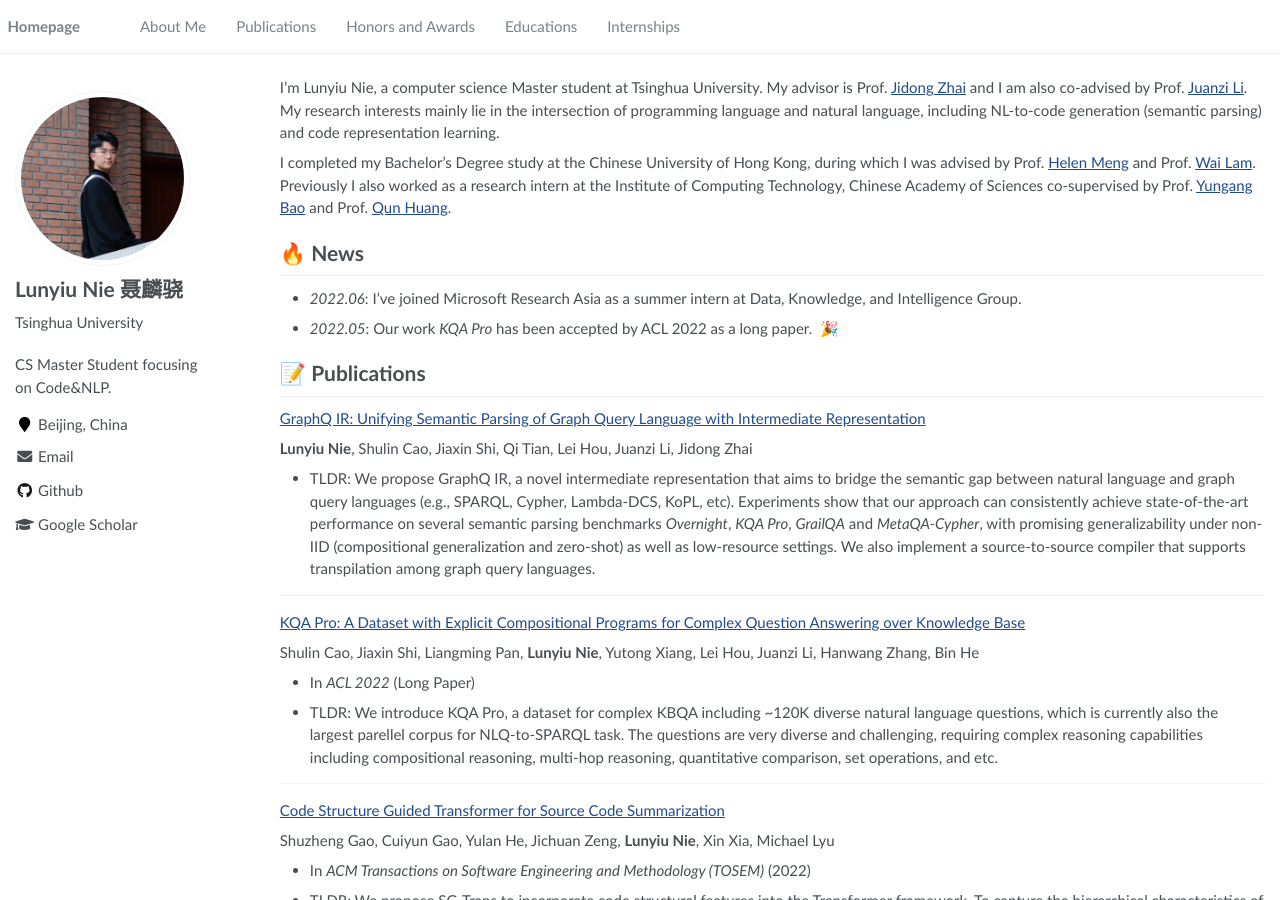
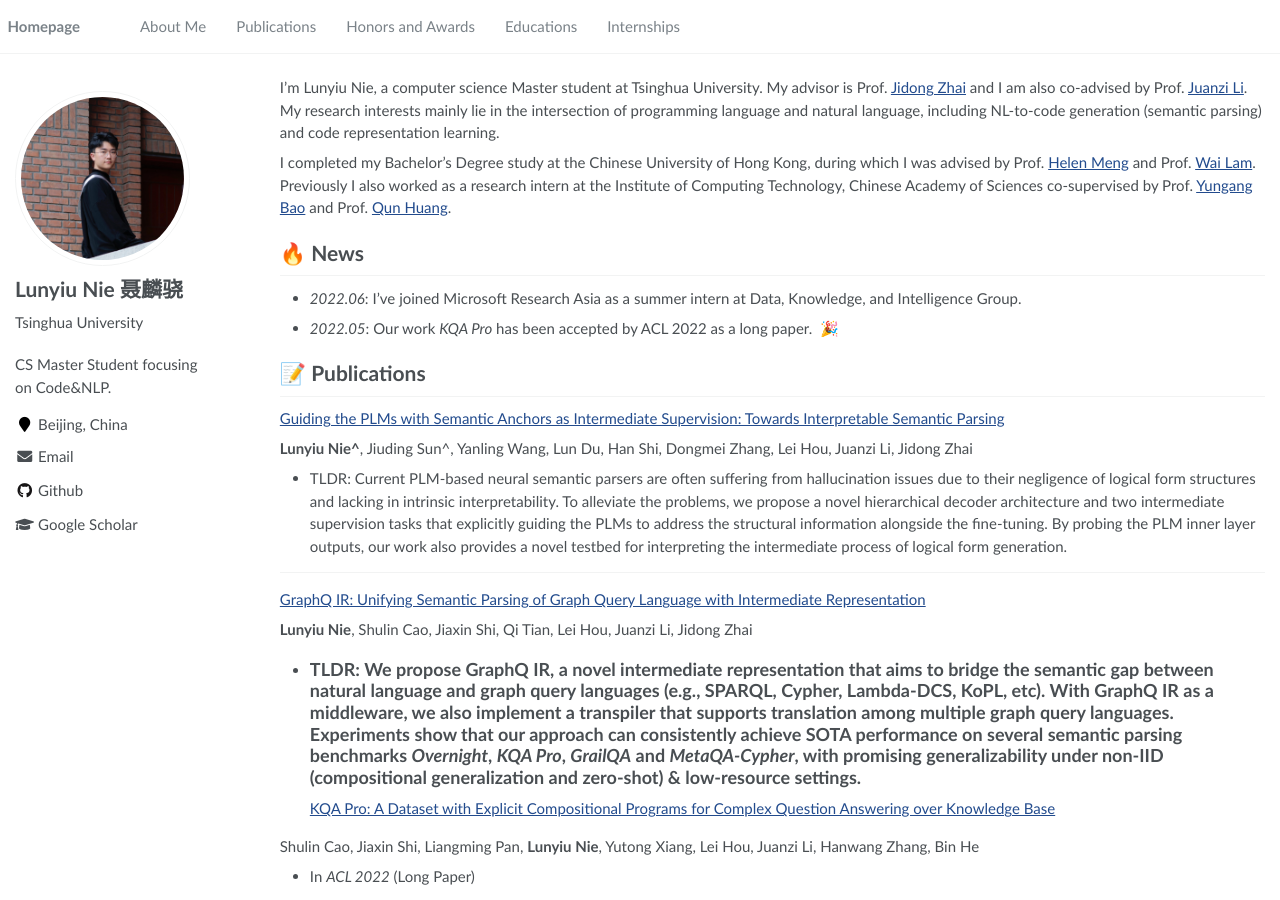
Before and after one commit to Flitternie/flitternie.github.io, a Jekyll site: the page built from _pages/about.md, in a window 1280 px wide and 900 px high. Built offline with Jekyll 4.4.1, drawn with Linux system fonts in a browser that asks for light colours.

Commit message:
add AAAI-23 work

```diff
--- a/_pages/about.md
+++ b/_pages/about.md
@@ -28,12 +28,18 @@ I completed my Bachelor’s Degree study at the Chinese University of Hong Kong,
 
 
 # 📝 Publications
+[Guiding the PLMs with Semantic Anchors as Intermediate Supervision: Towards Interpretable Semantic Parsing](papers/SEAN.pdf)
+
+**Lunyiu Nie^**, Jiuding Sun^, Yanling Wang, Lun Du, Han Shi, Dongmei Zhang, Lei Hou, Juanzi Li, Jidong Zhai
+
+- TLDR: Current PLM-based neural semantic parsers are often suffering from hallucination issues due to their negligence of logical form structures and lacking in intrinsic interpretability. To alleviate the problems, we propose a novel hierarchical decoder architecture and two intermediate supervision tasks that explicitly guiding the PLMs to address the structural information alongside the fine-tuning. By probing the PLM inner layer outputs, our work also provides a novel testbed for interpreting the intermediate process of logical form generation.
+
+------
 [GraphQ IR: Unifying Semantic Parsing of Graph Query Language with Intermediate Representation](https://arxiv.org/abs/2205.12078)
 
 **Lunyiu Nie**, Shulin Cao, Jiaxin Shi, Qi Tian, Lei Hou, Juanzi Li, Jidong Zhai
 
-- TLDR: We propose GraphQ IR, a novel intermediate representation that aims to bridge the semantic gap between natural language and graph query languages (e.g., SPARQL, Cypher, Lambda-DCS, KoPL, etc). Experiments show that our approach can consistently achieve state-of-the-art performance on several semantic parsing benchmarks *Overnight*, *KQA Pro*, *GrailQA* and *MetaQA-Cypher*, with promising generalizability under non-IID (compositional generalization and zero-shot) as well as low-resource settings. We also implement a source-to-source compiler that supports transpilation among graph query languages.
-
+- TLDR: We propose GraphQ IR, a novel intermediate representation that aims to bridge the semantic gap between natural language and graph query languages (e.g., SPARQL, Cypher, Lambda-DCS, KoPL, etc). With GraphQ IR as a middleware, we also implement a transpiler that supports translation among multiple graph query languages. Experiments show that our approach can consistently achieve SOTA performance on several semantic parsing benchmarks *Overnight*, *KQA Pro*, *GrailQA* and *MetaQA-Cypher*, with promising generalizability under non-IID (compositional generalization and zero-shot) & low-resource settings.
 ------
 [KQA Pro: A Dataset with Explicit Compositional Programs for Complex Question Answering over Knowledge Base](https://aclanthology.org/2022.acl-long.422/)
 
```
Also changed, not shown: 1 other file.
